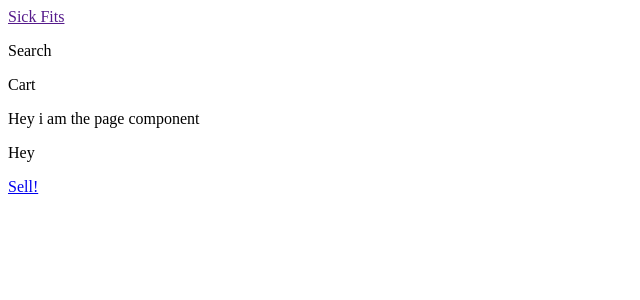
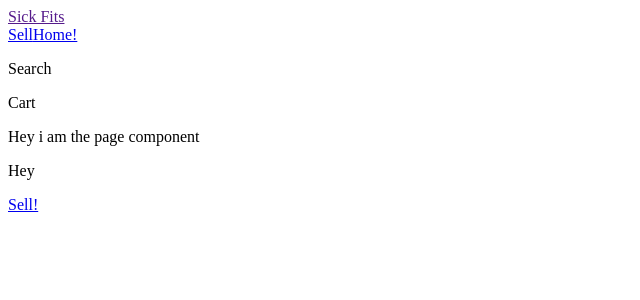
Before and after one commit to abeyonalaja/react-fits-frontend, a Next.js app: page / in a window 1280 px wide. Shown: the top 300 px of the page, without its empty margins (0-640 px from the left). Built offline with nearby package versions, Linux system fonts and the light colour scheme.

Commit message:
Add Nav component

```diff
--- a/components/Header.js
+++ b/components/Header.js
@@ -1,10 +1,12 @@
 import React from "react";
+import Nav from "./Nav";
 
 const Header = () => {
   return (
     <div>
       <div className="var">
         <a href="">Sick Fits</a>
+        <Nav />
       </div>
       <div className="sub-bar">
         <p>Search</p>
--- /dev/null
+++ b/components/Nav.js
@@ -0,0 +1,17 @@
+import React from "react";
+import Link from "next/link";
+
+const Nav = () => {
+  return (
+    <div>
+      <Link href="/sell">
+        <a>Sell</a>
+      </Link>
+      <Link href="/">
+        <a>Home!</a>
+      </Link>
+    </div>
+  );
+};
+
+export default Nav;
```
